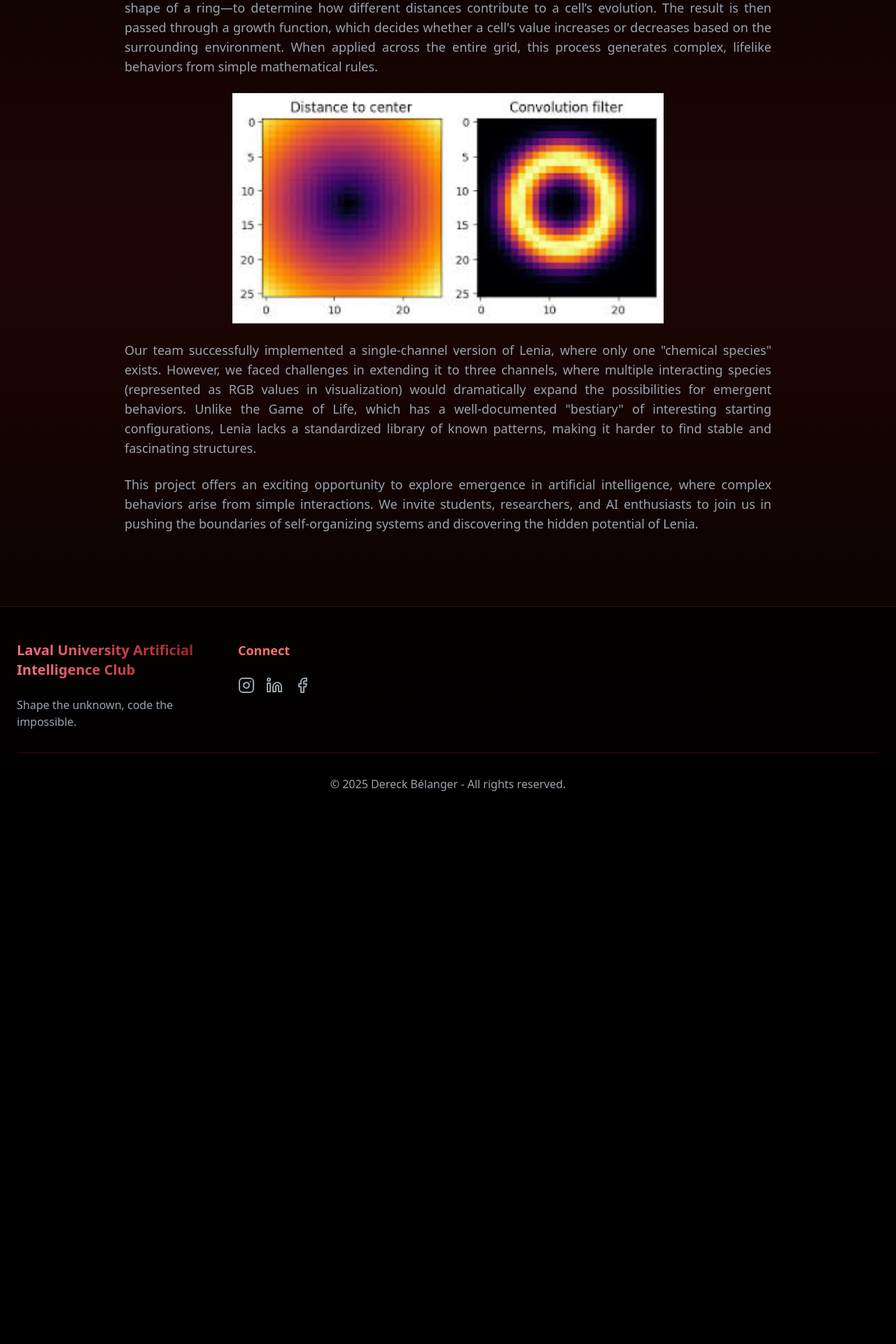
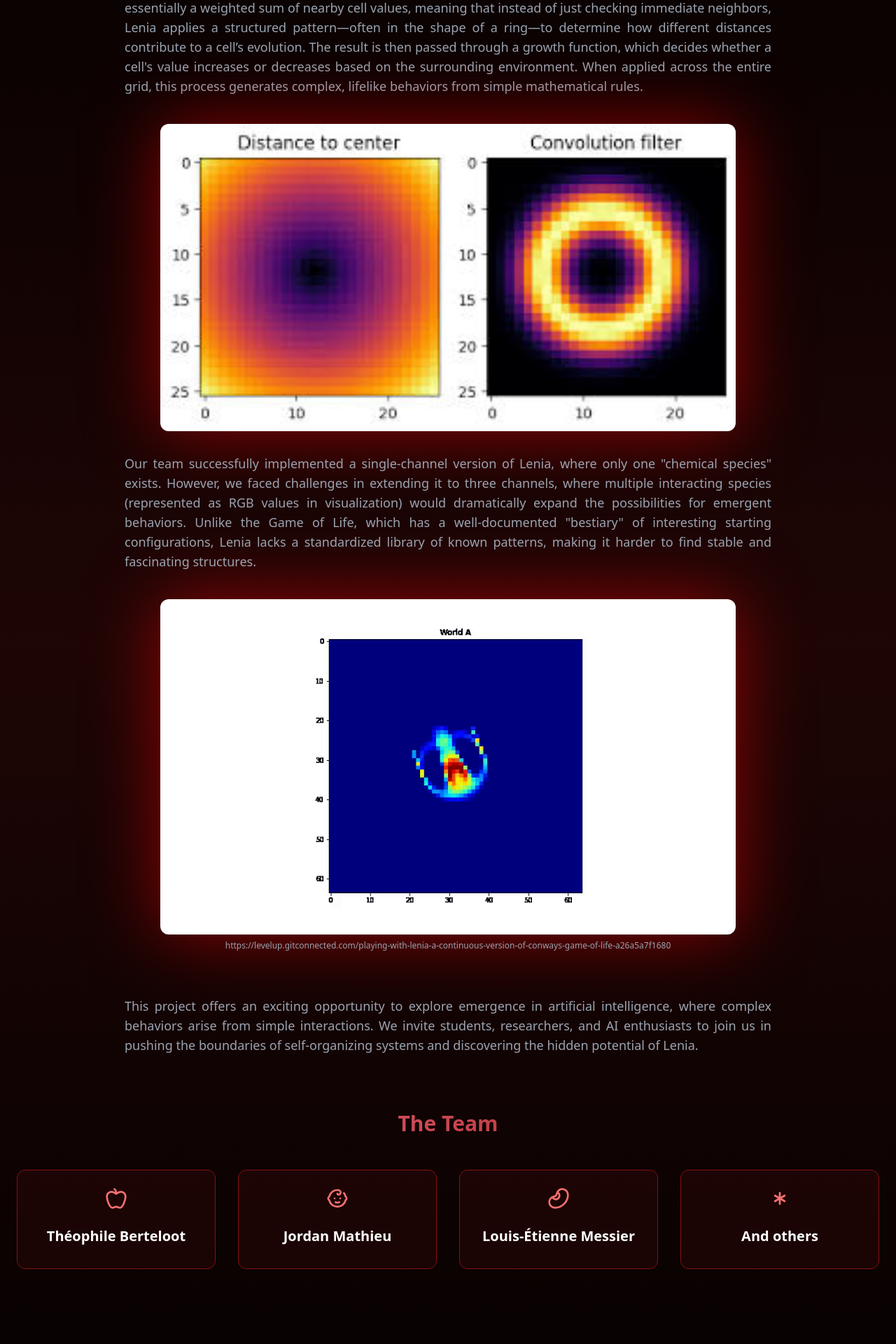
Before and after one commit to cia-ulaval/Site_Club_IA, a React (Vite) app: page /lenia in a window 1280 px wide. Shown: the part 480-2400 px from the top of the page at 70% size. Before the commit the page ends 1660 px from the top, so only its background shows below. Built offline with nearby package versions, Linux system fonts and the light colour scheme.

Commit message:
Added content and optimized code
added lenia content
modified video box in flappyeeg.tsx
optimized code for no redundance

```diff
--- a/src/pages/DecisionTree.tsx
+++ b/src/pages/DecisionTree.tsx
@@ -1,29 +1,6 @@
 import { Braces, TextCursorInput, SwatchBook, Rss } from "lucide-react";
 
-function DecisionTree() {
-  return (
-    <section className="mb-20 ">
-      <div className="text-center max-w-3xl mx-auto">
-        <h2 id="test" className="text-5xl font-bold gradient-text mb-6">
-          Decision Tree
-        </h2>
-        <p className="text-xl text-gray-400 mb-16">
-          Decision trees are inherently interpretable as they provide a simple
-          explanation (based on decision rules) of their decision-making
-          process, making them essential tools for data scientists. However,
-          when dealing with massive datasets, training algorithms can generate
-          unnecessarily complex trees where the decision-making process becomes
-          obscured by an overabundance of rules. Is it possible to find a
-          representative subset of the data that would produce simpler yet
-          equally effective decision trees? This is the question we aim to
-          answer in this research project.
-        </p>
-        <section className="mb-20">
-          <h2 className="text-3xl font-bold gradient-text text-center mb-12">
-            The Team
-          </h2>
-          <div className="grid grid-cols-1 md:grid-cols-4 gap-8 mx-6">
-            {[
+const teamMembers = [
   {
     icon: <TextCursorInput className="w-8 h-8" />,
     title: "Théophile Berteloot",
@@ -44,22 +21,49 @@ function DecisionTree() {
     title: "And others",
     description: "",
   },
-            ].map((value, index) => (
+];
+
+const TeamSection = () => (
+  <section className="mb-20">
+    <h2 className="text-3xl font-bold gradient-text text-center mb-12">
+      The Team
+    </h2>
+    <div className="grid grid-cols-1 md:grid-cols-4 gap-8 mx-6">
+      {teamMembers.map((member, index) => (
         <div
           key={index}
           className="p-6 rounded-xl bg-red-800/10 border custom-border-red custom-hover-border-red transition-colors text-center"
         >
           <div className="text-red-400 mb-4 flex justify-center">
-                  {value.icon}
+            {member.icon}
           </div>
-                <h3 className="text-xl font-bold text-white mb-2">
-                  {value.title}
-                </h3>
-                <p className="text-gray-400">{value.description}</p>
+          <h3 className="text-xl font-bold text-white mb-2">{member.title}</h3>
+          <p className="text-gray-400">{member.description}</p>
         </div>
       ))}
     </div>
   </section>
+);
+
+function DecisionTree() {
+  return (
+    <section className="mb-20">
+      <div className="text-center max-w-3xl mx-auto">
+        <h2 id="test" className="text-5xl font-bold gradient-text mb-6">
+          Decision Tree
+        </h2>
+        <p className="text-xl text-gray-400 mb-16">
+          Decision trees are inherently interpretable as they provide a simple
+          explanation (based on decision rules) of their decision-making
+          process, making them essential tools for data scientists. However,
+          when dealing with massive datasets, training algorithms can generate
+          unnecessarily complex trees where the decision-making process becomes
+          obscured by an overabundance of rules. Is it possible to find a
+          representative subset of the data that would produce simpler yet
+          equally effective decision trees? This is the question we aim to
+          answer in this research project.
+        </p>
+        <TeamSection />
       </div>
     </section>
   );
--- a/src/pages/F1Tenth.tsx
+++ b/src/pages/F1Tenth.tsx
@@ -8,7 +8,6 @@ import {
   UserRoundCog,
 } from "lucide-react";
 
-function F1Tenth() {
 const team1 = [
   {
     icon: <Users className="w-8 h-8" />,
@@ -72,7 +71,7 @@ function F1Tenth() {
     description: "Member",
   },
 ];
-
+function F1Tenth() {
   return (
     <div className="container mx-auto p-4">
       <section className="mb-20">
--- a/src/pages/Lenia.tsx
+++ b/src/pages/Lenia.tsx
@@ -1,16 +1,64 @@
 import React from "react";
+import { Apple, Baby, Asterisk, Bean } from "lucide-react";
+
+const teamMembers = [
+  {
+    icon: <Apple className="w-8 h-8" />,
+    title: "Théophile Berteloot",
+  },
+  {
+    icon: <Baby className="w-8 h-8" />,
+    title: "Jordan Mathieu",
+  },
+  {
+    icon: <Bean className="w-8 h-8" />,
+    title: "Louis-Étienne Messier",
+  },
+  {
+    icon: <Asterisk className="w-8 h-8" />,
+    title: "And others",
+  },
+];
+
+const TeamSection = () => (
+  <section className="mb-20 mt-20">
+    <h2 className="text-3xl font-bold gradient-text text-center mb-12">
+      The Team
+    </h2>
+    <div className="grid grid-cols-1 md:grid-cols-4 gap-8">
+      {teamMembers.map((member, index) => (
+        <div
+          key={index}
+          className="p-6 rounded-xl bg-red-800/10 border custom-border-red custom-hover-border-red transition-colors text-center"
+        >
+          <div className="text-red-400 mb-4 flex justify-center">
+            {member.icon}
+          </div>
+          <h3 className="text-xl font-bold text-white mb-2">{member.title}</h3>
+        </div>
+      ))}
+    </div>
+  </section>
+);
+
+const ImageWithGlow = ({ src, alt }: { src: string; alt: string }) => (
+  <div className="text-center mb-8 grid place-items-center">
+    <img src={src} alt={alt} className="w-3/4 md:w-2/3 rounded-xl glow-red" />
+  </div>
+);
 
 function Lenia() {
   return (
     <div className="container mx-auto p-4 text-center">
       <h1 className="text-5xl font-bold gradient-text mb-6">Lenia</h1>
       <h2 className="text-4xl mb-6">What is Lenia?</h2>
-      <p className="w-full md:w-3/4 mx-auto text-lg mt-4 text-gray-400 text-justify">
+      <p className="w-full md:w-3/4 mx-auto text-lg mt-4 text-gray-400 text-justify mb-10">
         Artificial intelligence isn't just about neural networks or traditional
         algorithms. Some systems, based on simple rules, can generate
         astonishingly complex behaviors. This is the case with Lenia, an
         advanced cellular automaton inspired by the famous Game of Life by John
-        Conway. Unlike the Game of Life, where cells are either alive or dead
+        Conway. <br></br>
+        <br></br>Unlike the Game of Life, where cells are either alive or dead
         and evolve in discrete steps, Lenia operates with continuous values and
         fluid time. This allows for the emergence of dynamic, self-organizing
         structures that behave in ways reminiscent of living organisms. Each
@@ -27,13 +75,7 @@ function Lenia() {
         grid, this process generates complex, lifelike behaviors from simple
         mathematical rules.
       </p>
-
-      <img
-        className="object-cover mt-6 mx-auto w-50"
-        src="/media/lenia.png"
-        alt="lenia"
-      />
-
+      <ImageWithGlow src="/media/lenia.png" alt="lenia" />
       <p className="w-full md:w-3/4 mx-auto text-lg mt-4 text-gray-400 text-justify">
         Our team successfully implemented a single-channel version of Lenia,
         where only one "chemical species" exists. However, we faced challenges
@@ -44,6 +86,15 @@ function Lenia() {
         Lenia lacks a standardized library of known patterns, making it harder
         to find stable and fascinating structures.
       </p>
+      <img
+        className="w-3/4 md:w-2/3 rounded-xl glow-red mx-auto mt-10"
+        src="/media/leniaexample.gif"
+        alt="lenia gif"
+      ></img>
+      <h5 className="text-xs mb-16 mt-2 text-gray-400">
+        https://levelup.gitconnected.com/playing-with-lenia-a-continuous-version-of-conways-game-of-life-a26a5a7f1680
+      </h5>
+
       <p className="w-full md:w-3/4 mx-auto text-lg mt-4 text-gray-400 text-justify">
         This project offers an exciting opportunity to explore emergence in
         artificial intelligence, where complex behaviors arise from simple
@@ -51,6 +102,7 @@ function Lenia() {
         join us in pushing the boundaries of self-organizing systems and
         discovering the hidden potential of Lenia.
       </p>
+      <TeamSection />
     </div>
   );
 }
--- a/src/pages/MangaAI.tsx
+++ b/src/pages/MangaAI.tsx
@@ -1,8 +1,60 @@
 import { Braces, TextCursorInput, SwatchBook, Rss } from "lucide-react";
+
+const teamMembers = [
+  {
+    icon: <TextCursorInput className="w-8 h-8" />,
+    title: "Théophile Berteloot",
+    description: "", // Add description
+  },
+  {
+    icon: <SwatchBook className="w-8 h-8" />,
+    title: "Loïc Baret",
+    description: "", // Add description
+  },
+  {
+    icon: <Rss className="w-8 h-8" />,
+    title: "Xavier Legault",
+    description: "", // Add description
+  },
+  {
+    icon: <Braces className="w-8 h-8" />,
+    title: "And others",
+    description: "",
+  },
+];
+
+const ImageWithGlow = ({ src, alt }: { src: string; alt: string }) => (
+  <div className="text-center mb-8 grid place-items-center">
+    <img src={src} alt={alt} className="w-3/4 rounded-xl glow-red" />
+    <h5 className="text-xs mt-2">http://www.manga109.org/ja/index.html</h5>
+  </div>
+);
+
+const TeamSection = () => (
+  <section className="mb-20">
+    <h2 className="text-3xl font-bold gradient-text text-center mb-12">
+      The Team
+    </h2>
+    <div className="grid grid-cols-1 md:grid-cols-4 gap-8 mx-6">
+      {teamMembers.map((member, index) => (
+        <div
+          key={index}
+          className="p-6 rounded-xl bg-red-800/10 border custom-border-red custom-hover-border-red transition-colors text-center"
+        >
+          <div className="text-red-400 mb-4 flex justify-center">
+            {member.icon}
+          </div>
+          <h3 className="text-xl font-bold text-white mb-2">{member.title}</h3>
+          <p className="text-gray-400">{member.description}</p>
+        </div>
+      ))}
+    </div>
+  </section>
+);
 
 function MangaAI() {
   return (
-    <section className="mb-20 ">
+    <section className="mb-20">
       <div className="text-center max-w-4xl mx-auto">
         <h2 id="test" className="text-5xl font-bold gradient-text mb-6">
           Automatic Manga Translator
@@ -26,15 +78,7 @@ function MangaAI() {
             for speech bubble detection, optical character recognition (OCR),
             and emotion recognition in illustrations.
           </p>
-          <div className="text-center mb-8 grid place-items-center">
-            <img
-              src="/media/manga109.png"
-              alt="Manga 109"
-              className="w-3/4 rounded-xl glow-red"
-            />
-
-            <h5 className="text-xs">http://www.manga109.org/ja/index.html</h5>
-          </div>
+          <ImageWithGlow src="/media/manga109.png" alt="Manga 109" />
           <p className="mb-10 mx-10">
             The initial goal was to develop a functional prototype by leveraging
             existing tools to quickly obtain a working solution. This first
@@ -62,13 +106,7 @@ function MangaAI() {
               </li>
             </ul>
           </p>
-          <div className="text-center mb-8 grid place-items-center">
-            <img
-              src="/media/mangaai.png"
-              alt="Manga 109"
-              className="w-3/4 rounded-xl glow-red"
-            />
-          </div>
+          <ImageWithGlow src="/media/mangaai.png" alt="Manga AI" />
           <p className="mb-8 mx-10">
             The next phase of the project focuses on replacing existing tools
             with custom models and improving translation quality by leveraging
@@ -83,48 +121,7 @@ function MangaAI() {
             while applying these techniques to a concrete and innovative domain.
           </p>
         </section>
-        <section className="mb-20">
-          <h2 className="text-3xl font-bold gradient-text text-center mb-12">
-            The Team
-          </h2>
-          <div className="grid grid-cols-1 md:grid-cols-4 gap-8 mx-6">
-            {[
-              {
-                icon: <TextCursorInput className="w-8 h-8" />,
-                title: "Théophile Berteloot",
-                description: "", // Add the description
-              },
-              {
-                icon: <SwatchBook className="w-8 h-8" />,
-                title: "Loïc Baret",
-                description: "", // Add the description
-              },
-              {
-                icon: <Rss className="w-8 h-8" />,
-                title: "Xavier Legault",
-                description: "", // Add the description
-              },
-              {
-                icon: <Braces className="w-8 h-8" />,
-                title: "And others",
-                description: "",
-              },
-            ].map((value, index) => (
-              <div
-                key={index}
-                className="p-6 rounded-xl bg-red-800/10 border custom-border-red custom-hover-border-red transition-colors text-center"
-              >
-                <div className="text-red-400 mb-4 flex justify-center">
-                  {value.icon}
-                </div>
-                <h3 className="text-xl font-bold text-white mb-2">
-                  {value.title}
-                </h3>
-                <p className="text-gray-400">{value.description}</p>
-              </div>
-            ))}
-          </div>
-        </section>
+        <TeamSection />
       </div>
     </section>
   );
```
Also changed, not shown: src/pages/FlappyEEG.tsx (+19 -17 lines), media/leniaexample.gif (added). Lines whose indentation alone changed are shown as unchanged.
